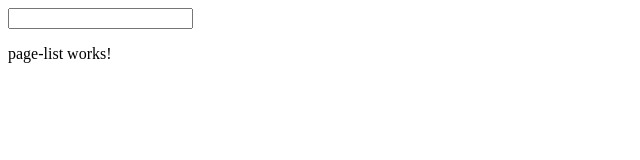
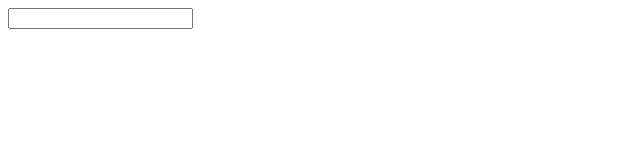
Before and after one commit to evgeniyp92/angular-learning, an Angular app in the folder wsearch/: page / in a window 1280 px wide. Shown: the top 160 px of the page, without its empty margins (0-640 px from the left). Built offline with nearby package versions, Linux system fonts and the light colour scheme.

Commit message:
wire up search results down to page-list

```diff
--- a/wsearch/src/app/app.component.html
+++ b/wsearch/src/app/app.component.html
@@ -1,3 +1,3 @@
 <app-search-bar (submitted)="onTerm($event)"></app-search-bar>
-<app-page-list></app-page-list>
+<app-page-list [pages]="pages"></app-page-list>
 <router-outlet />
--- a/wsearch/src/app/app.component.ts
+++ b/wsearch/src/app/app.component.ts
@@ -16,7 +16,11 @@ export class AppComponent {
   // TLDR any service can be made available in any component by adding it to the constructor
   constructor(private wikipedia: WikipediaService) {}
 
+  pages = [];
+
   onTerm(term: string) {
-    console.log(this.wikipedia.search(term));
+    this.wikipedia.search(term).subscribe((response: any) => {
+      this.pages = response.query.search;
+    });
   }
 }
--- a/wsearch/src/app/page-list/page-list.component.html
+++ b/wsearch/src/app/page-list/page-list.component.html
@@ -1 +1,3 @@
-<p>page-list works!</p>
+<ul *ngFor="let page of pages">
+  <li>{{ page.title }}</li>
+</ul>
--- a/wsearch/src/app/page-list/page-list.component.ts
+++ b/wsearch/src/app/page-list/page-list.component.ts
@@ -1,10 +1,10 @@
-import { Component } from '@angular/core';
+import { Component, Input } from '@angular/core';
 
 @Component({
   selector: 'app-page-list',
   templateUrl: './page-list.component.html',
-  styleUrl: './page-list.component.css'
+  styleUrl: './page-list.component.css',
 })
 export class PageListComponent {
-
+  @Input() pages: any[] = [];
 }
--- a/wsearch/src/app/wikipedia.service.ts
+++ b/wsearch/src/app/wikipedia.service.ts
@@ -1,5 +1,7 @@
 // services are automatically made available to all parts of your app
 import { Injectable } from '@angular/core';
+// The HttpClient module is used to make HTTP requests
+import { HttpClient } from '@angular/common/http';
 
 // The @Injectable decorator is used to define a service. Since it's provided in
 // root, it will be available to all parts of the app. The providedIn property is
@@ -10,10 +12,19 @@ import { Injectable } from '@angular/core';
   providedIn: 'root',
 })
 export class WikipediaService {
-  constructor() {}
+  constructor(private http: HttpClient) {}
 
   search(term: string) {
-    console.log(`honk`);
-    return `https://en.wikipedia.org/w/api.php?action=query&list=search&srsearch=${term}&format=json`;
+    return this.http.get('https://en.wikipedia.org/w/api.php', {
+      params: {
+        action: 'query',
+        format: 'json',
+        list: 'search',
+        utf8: '1',
+        srsearch: term,
+        // This is used to allow cross-origin requests
+        origin: '*',
+      },
+    });
   }
 }
```
Also changed, not shown: wsearch/src/app/app.module.ts (+6 -11 lines).
